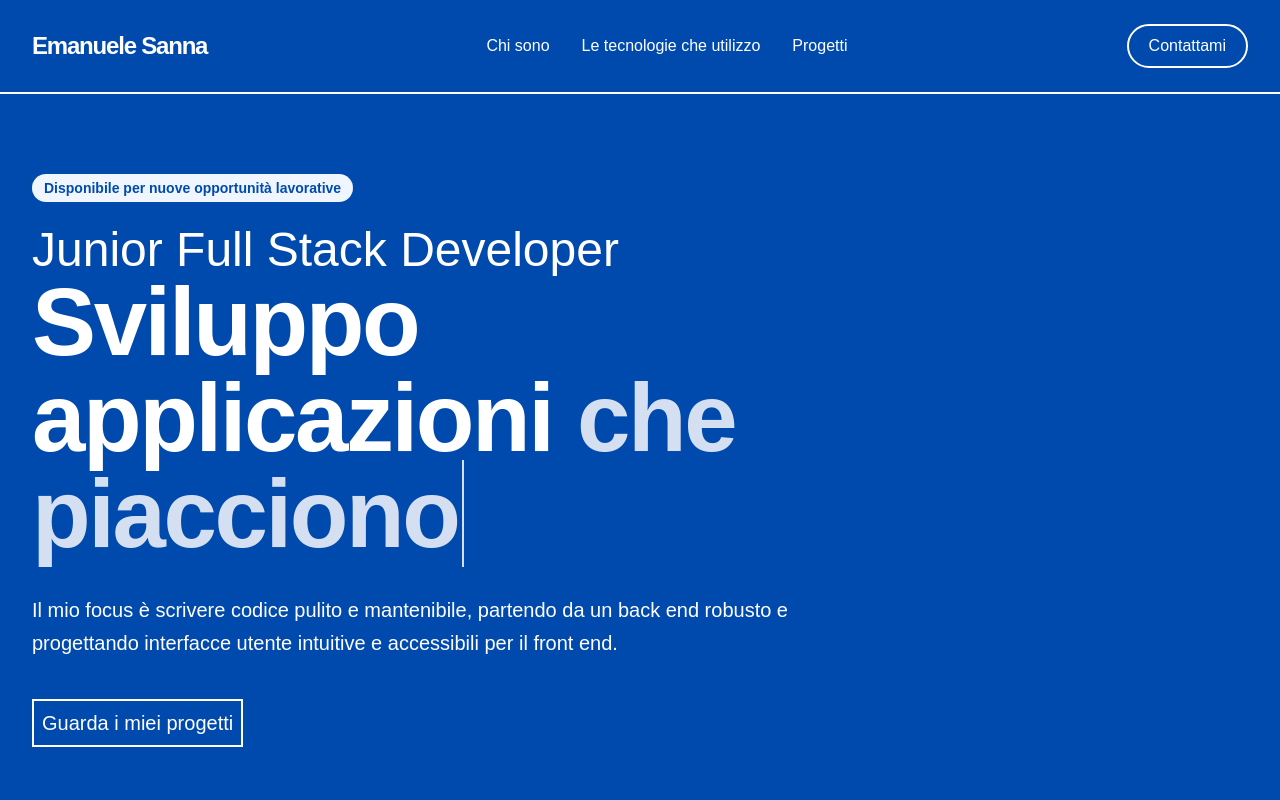
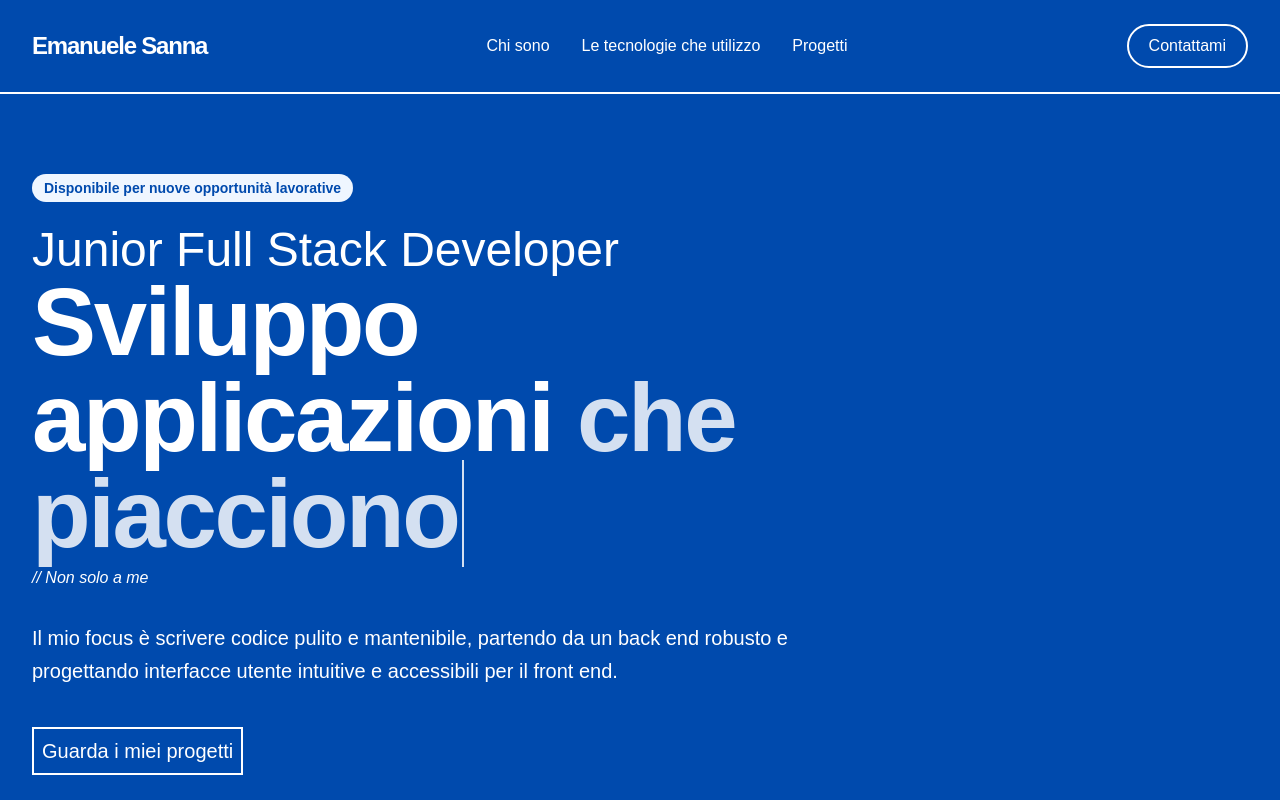
Before and after one commit to ESan9/portfolioes, a React app: page / in a window 1280 px wide. Shown: the top 800 px of the page. Built offline with nearby package versions, Linux system fonts and the light colour scheme; the HTML template or start-up script is replaced by a standard one.

Commit message:
Small description fix

```diff
--- a/src/components/HeroSection.tsx
+++ b/src/components/HeroSection.tsx
@@ -1,7 +1,9 @@
 import Typewriter from "./Typewriter";
 import { Link } from "react-router-dom";
+import { useState } from "react";
 
 const HeroSection = () => {
+  const [showSubtitle, setShowSubtitle] = useState(false);
   return (
     <main className="max-w-7xl mx-auto px-8 pt-20 pb-32">
       <div className="max-w-3xl">
@@ -11,13 +13,23 @@ const HeroSection = () => {
         <h1 className="text-white text-3xl md:text-5xl">
           Junior Full Stack Developer
         </h1>
-        <h1 className="text-6xl md:text-8xl font-bold tracking-tight mb-8 text-white">
+        <h1 className="text-6xl md:text-8xl font-bold tracking-tight mb-1 text-white">
           Sviluppo applicazioni{" "}
-          <span className="text-white-400">
-            <Typewriter text="che piacciono" />
+          <span>
+            <Typewriter
+              text="che piacciono"
+              onComplete={() => setShowSubtitle(true)}
+            />
           </span>
         </h1>
-        <p className="text-xl text-white mb-10 leading-relaxed">
+        <span
+          className={`transition-opacity duration-1000 ${
+            showSubtitle ? "opacity-100" : "opacity-0"
+          } text-white`}
+        >
+          <em>// Non solo a me</em>
+        </span>
+        <p className="text-xl text-white mt-8 mb-10 leading-relaxed">
           Il mio focus è scrivere codice pulito e mantenibile, partendo da un
           back end robusto e progettando interfacce utente intuitive e
           accessibili per il front end.
--- a/src/components/Typewriter.tsx
+++ b/src/components/Typewriter.tsx
@@ -3,13 +3,15 @@ import { useEffect, useState } from "react";
 interface TypewriterProps {
   text: string;
   speed?: number;
+  onComplete?: () => void;
 }
 
-const Typewriter = ({ text, speed = 70 }: TypewriterProps) => {
+const Typewriter = ({ text, speed = 70, onComplete }: TypewriterProps) => {
   const [displayedText, setDisplayedText] = useState("");
 
   useEffect(() => {
     let index = 0;
+    setDisplayedText("");
 
     const interval = setInterval(() => {
       setDisplayedText(text.slice(0, index + 1));
@@ -17,14 +19,17 @@ const Typewriter = ({ text, speed = 70 }: TypewriterProps) => {
 
       if (index === text.length) {
         clearInterval(interval);
+        if (onComplete) {
+          onComplete();
+        }
       }
     }, speed);
 
     return () => clearInterval(interval);
-  }, [text, speed]);
+  }, [text, speed, onComplete]);
 
   return (
-    <span className="border-r-2 border-white-400 pr-1 animate-pulse">
+    <span className="border-r-2 border-white pr-1 animate-pulse">
       {displayedText}
     </span>
   );
```
